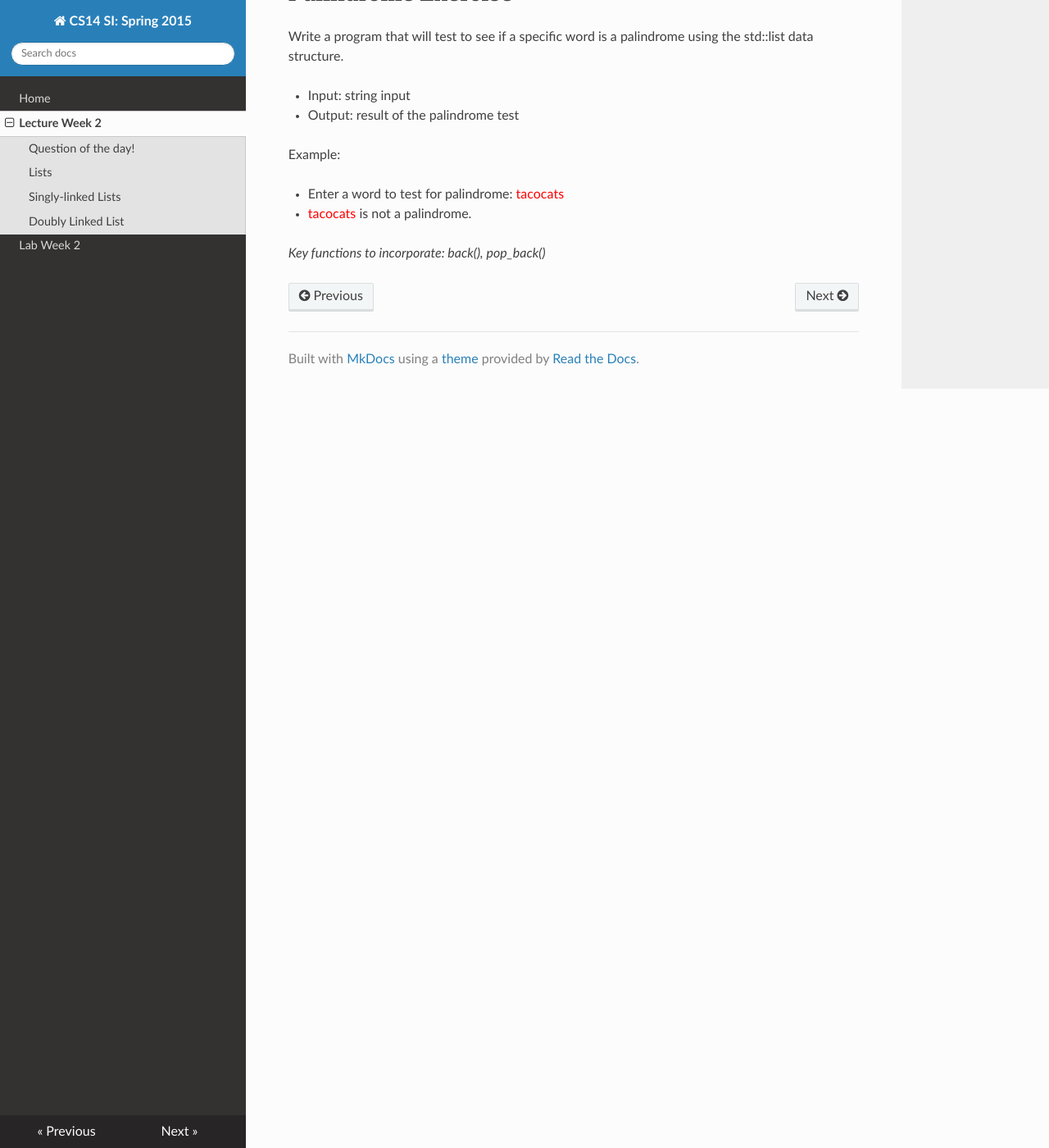
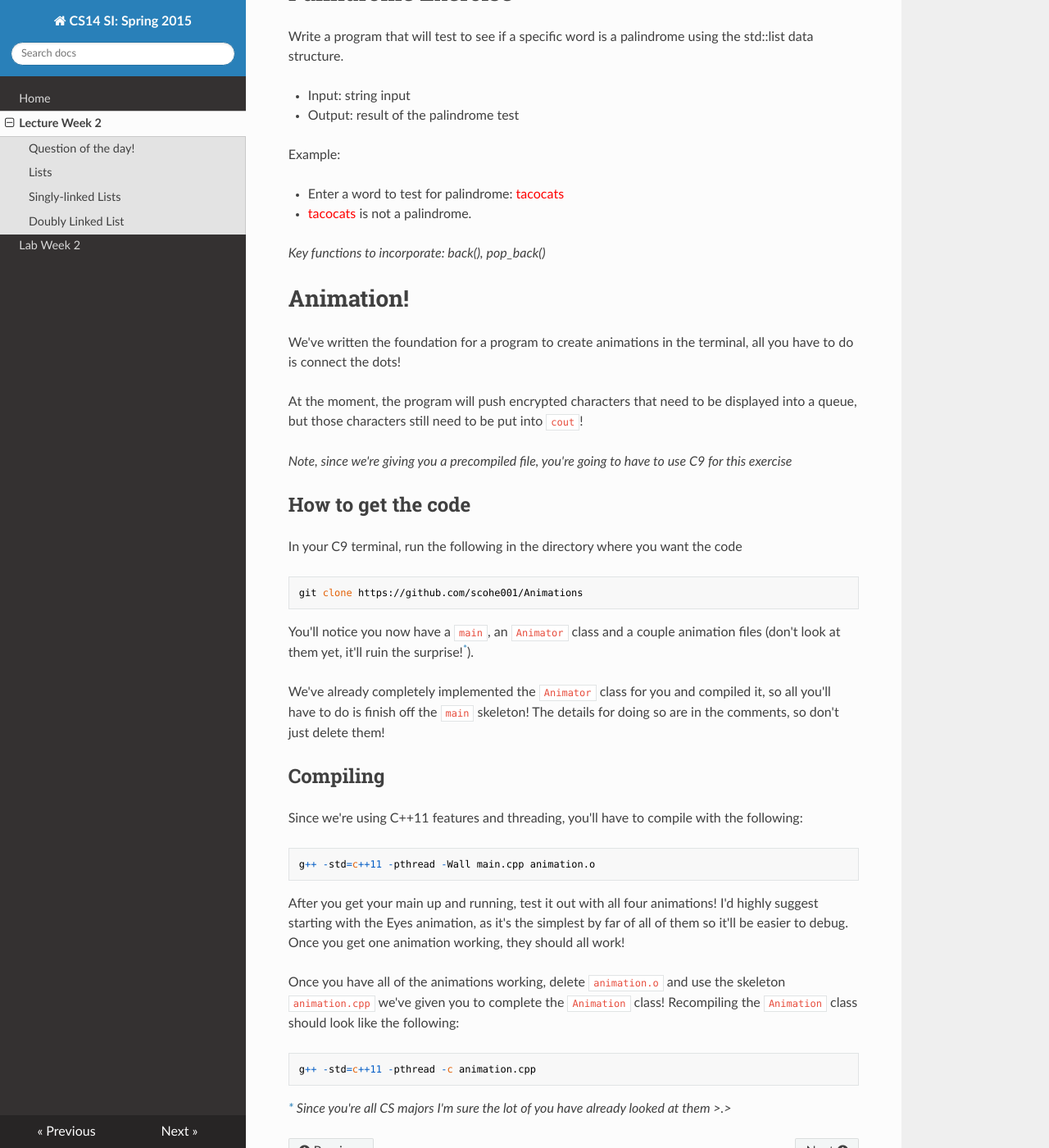
Before and after one commit to cs-si-ucr/cs14, an MkDocs documentation site: the page built from docs/lec_week_02.md, in a window 1280 px wide and 1400 px high, scrolled down 2567 px. Shown: the whole window at 82% size. Built offline with MkDocs 1.6.1, drawn with Linux system fonts in a browser that asks for light colours; nearby versions of some CDN libraries; old or Windows-style settings are respelled for this version of MkDocs.

Commit message:
Added animation exercise

```diff
--- a/docs/lec_week_02.md
+++ b/docs/lec_week_02.md
@@ -104,3 +104,39 @@ Example:
 * <font color='red'>tacocats</font> is not a palindrome.
 
 _Key functions to incorporate: back(), pop_back()_
+
+Animation!
+==========
+
+We've written the foundation for a program to create animations in the terminal, all you have to do is connect the dots!
+
+At the moment, the program will push encrypted characters that need to be displayed into a queue, but those characters still need to be put into `cout`!
+
+_Note, since we're giving you a precompiled file, you're going to have to use C9 for this exercise_
+
+How to get the code
+-------------------
+In your C9 terminal, run the following in the directory where you want the code
+
+	git clone https://github.com/scohe001/Animations
+
+You'll notice you now have a `main`, an `Animator` class and a couple animation files (don't look at them yet, it'll ruin the surprise!<sup>[*](#myfootnote1)</sup>).
+
+We've already completely implemented the `Animator` class for you and compiled it, so all you'll have to do is finish off the `main` skeleton! The details for doing so are in the comments, so don't just delete them!
+
+Compiling
+---------
+
+Since we're using C++11 features and threading, you'll have to compile with the following:
+
+	g++ -std=c++11 -pthread -Wall main.cpp animation.o
+
+After you get your main up and running, test it out with all four animations! I'd highly suggest starting with the Eyes animation, as it's the simplest by far of all of them so it'll be easier to debug. Once you get one animation working, they should all work!
+
+Once you have all of the animations working, delete `animation.o` and use the skeleton `animation.cpp` we've given you to complete the `Animation` class! Recompiling the `Animation` class should look like the following:
+
+	g++ -std=c++11 -pthread -c animation.cpp
+
+
+
+_<a name="myfootnote1">*</a> Since you're all CS majors I'm sure the lot of you have already looked at them >.>_
```
